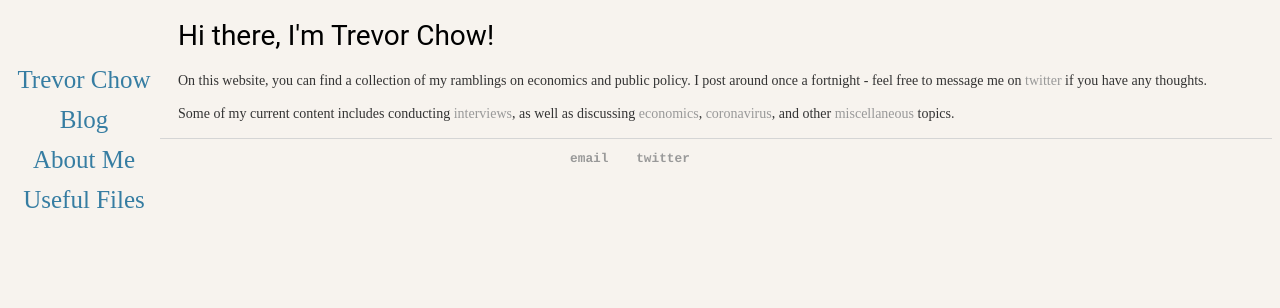
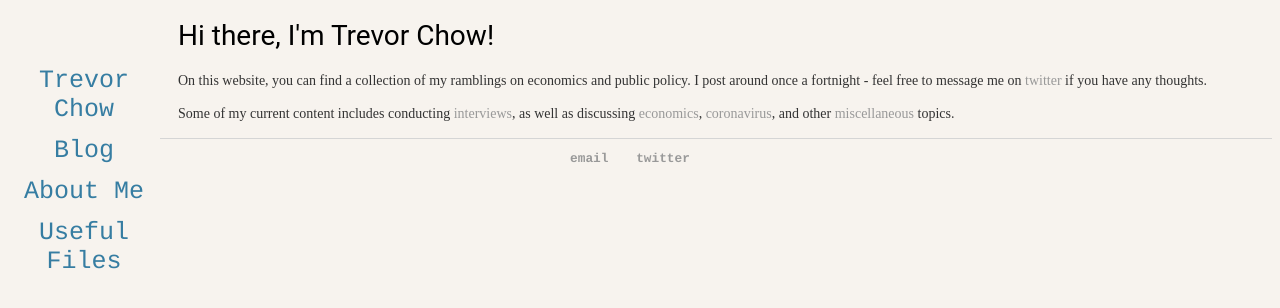
Before and after one commit to tmychow/tmychow.github.io, a Jekyll site: the page built from index.html, in a window 1280 px wide. Shown: the top 308 px of the page. Built offline with Jekyll 4.4.1, drawn with Linux system fonts in a browser that asks for light colours.

Commit message:
Update main.css

```diff
--- a/css/main.css
+++ b/css/main.css
@@ -63,6 +63,7 @@ ul.posts li {
   padding: 6px 8px 6px 16px;
   text-decoration: none;
   font-size: 25px;
+  font-family: Inconsolata, Courier, monospace;
   color: #367DA2;
   display: block;
   text-align: center;
```
